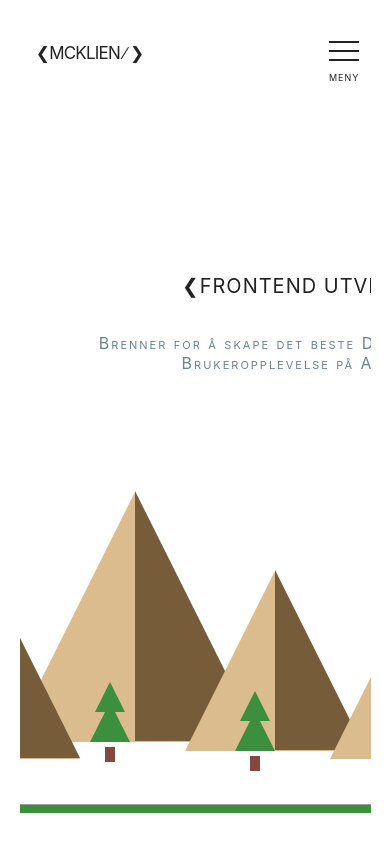
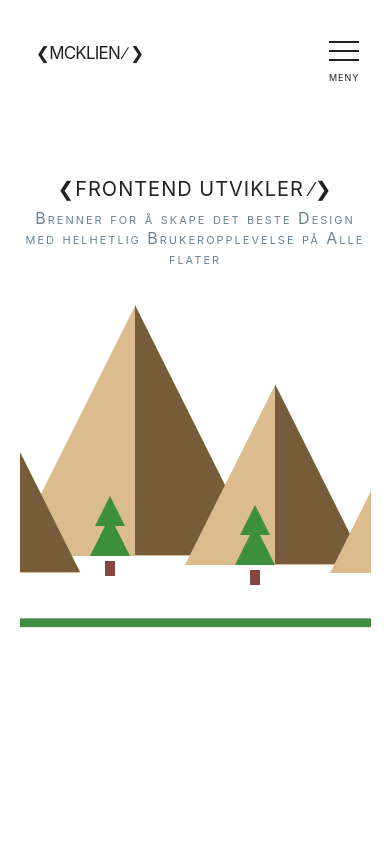
Before and after one commit to mcktivity/portfolio, a React (Create React App) app: page / in a window 390 px wide. Shown: the top 844 px of the page. Built offline with nearby package versions, Linux system fonts and the light colour scheme; grey boxes are pictures that could not be loaded.

Commit message:
banner. adjust size and margins

```diff
--- a/src/css/banner.scss
+++ b/src/css/banner.scss
@@ -22,7 +22,7 @@
 }
 
 .banner span {
-  position: relative;
+  position: absolute;
   bottom: 1vh;
   left: 0;
   right: 0;
@@ -30,12 +30,12 @@
   font-size: larger;
   letter-spacing: 1px;
   animation: slideDown 5s infinite;
+  z-index: 99;
 }
 
 @media only screen and (min-width: 801px) {
   .banner {
-    display: grid;
-    align-items: end;
+    padding-top: 25vh;
     max-width: 1000px;
   }
 
@@ -58,9 +58,8 @@
 
 @media only screen and (max-width: 800px) {
   .banner {
-    display: grid;
-    align-items: end;
-    max-width: 1000px;
+    padding-top: 20vh;
+    max-width: 80vw;
   }
 
   .banner img {
@@ -71,7 +70,7 @@
   }
 
   .banner p {
-    padding: 2em 0.5em;
+    margin: 2em 0.5em;
   }
 
   .banner header {
@@ -82,17 +81,17 @@
 
 @media only screen and (max-width: 600px) {
   .banner {
-    padding-top: 25vh;
+    padding-top: 20vh;
     max-width: 90vw;
   }
 
   .banner header {
-    font-size: 29px;
+    font-size: calc(25px + 1vw);
     letter-spacing: 1px;
   }
 
   .banner p {
-    padding: 2em 0.5em;
+    margin: 0.3em;
     font-size: medium;
   }
 
```
